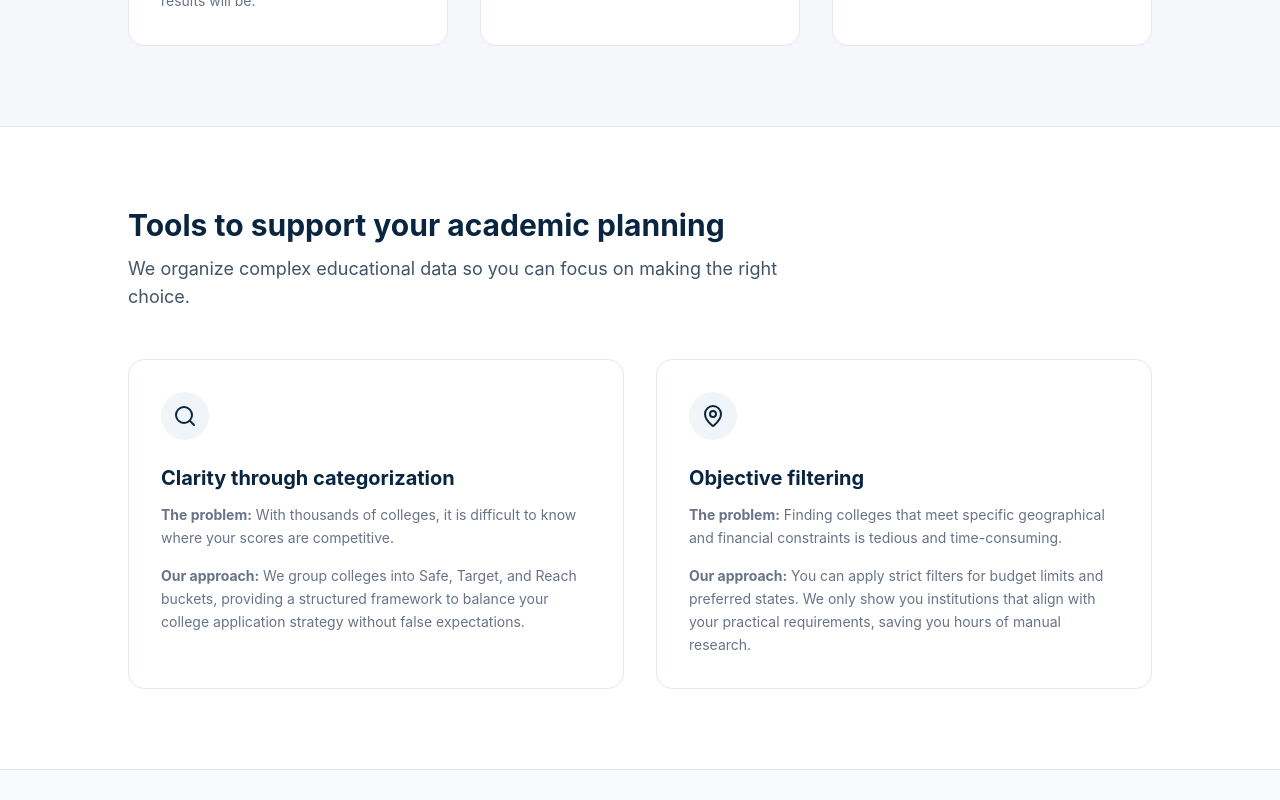
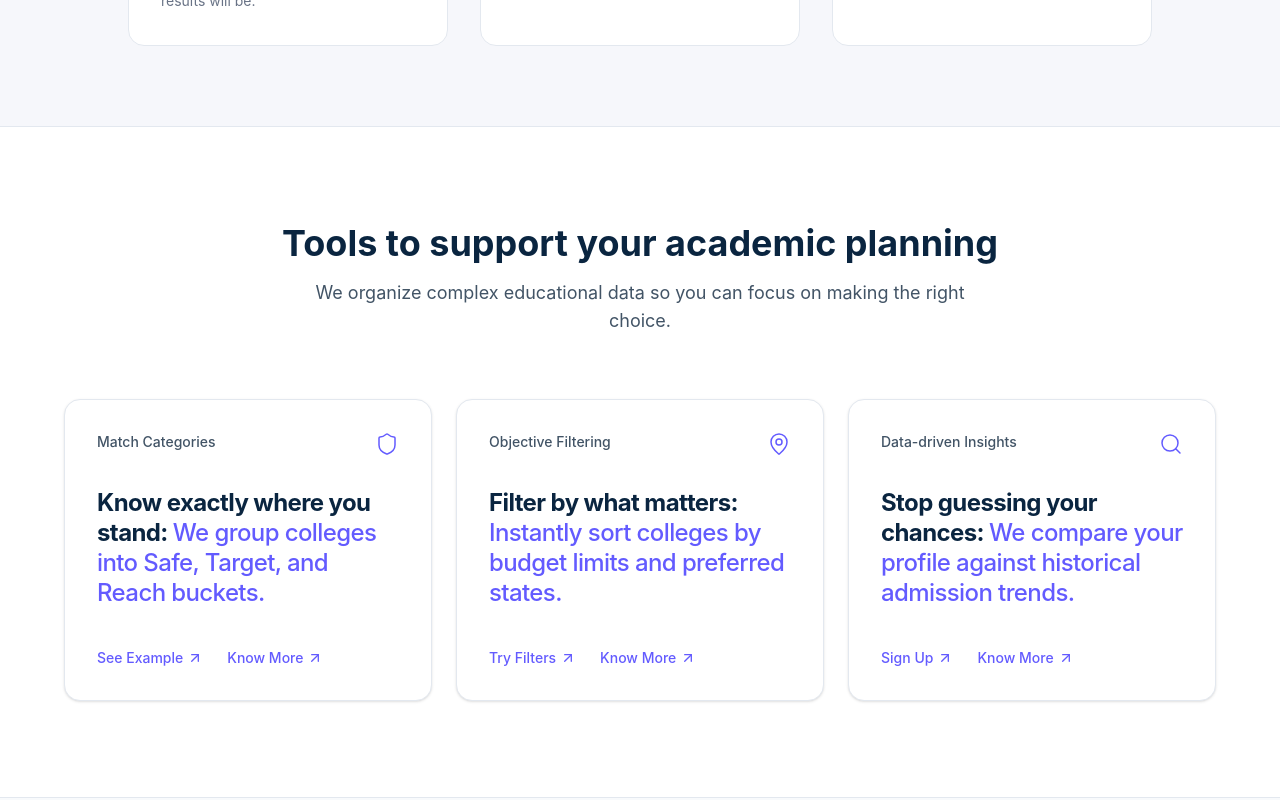
Before and after one commit to Aryan-del-07/studzens, a React (Vite) app in the folder frontend/: page / in a window 1280 px wide. Shown: the part 1300-2100 px from the top of the page. Built offline with nearby package versions, Linux system fonts and the light colour scheme.

Commit message:
feat: redesign features section into 3-column Razorpay style cards

```diff
--- a/frontend/src/pages/LandingPage.tsx
+++ b/frontend/src/pages/LandingPage.tsx
@@ -141,42 +141,73 @@ export default function LandingPage() {
       {/* ============================
           FEATURES (Why Studzens)
           ============================ */}
-      <section className="py-20 px-6">
-        <div className="max-w-5xl mx-auto">
-          <div className="mb-12">
-            <h2 className="text-3xl font-bold text-[#0A2540] mb-3">
+      <section className="py-24 px-6">
+        <div className="max-w-6xl mx-auto">
+          <div className="mb-16 text-center">
+            <h2 className="text-4xl font-bold text-[#0A2540] mb-4">
               Tools to support your academic planning
             </h2>
-            <p className="text-[#425466] text-lg max-w-2xl">
+            <p className="text-[#425466] text-lg max-w-2xl mx-auto">
               We organize complex educational data so you can focus on making the right choice.
             </p>
           </div>
 
-          <div className="grid md:grid-cols-2 gap-8">
-            <div className="bg-white p-8 rounded-2xl border border-[#E3E8EF]">
-              <div className="w-12 h-12 bg-slate-100 rounded-xl flex items-center justify-center mb-6">
-                <Search size={24} className="text-[#0A2540]" />
+          <div className="grid md:grid-cols-3 gap-6">
+            {/* Card 1 */}
+            <div className="bg-white p-8 rounded-2xl border border-[#E3E8EF] flex flex-col shadow-sm hover:shadow-md transition-shadow">
+              <div className="flex justify-between items-start mb-8">
+                <div className="text-sm font-medium text-[#425466]">Match Categories</div>
+                <Shield size={24} strokeWidth={1.5} className="text-[#635BFF]" />
               </div>
-              <h3 className="text-xl font-bold text-[#0A2540] mb-3">Clarity through categorization</h3>
-              <p className="text-[#697386] text-sm leading-relaxed mb-4">
-                <strong>The problem:</strong> With thousands of colleges, it is difficult to know where your scores are competitive.
-              </p>
-              <p className="text-[#697386] text-sm leading-relaxed">
-                <strong>Our approach:</strong> We group colleges into Safe, Target, and Reach buckets, providing a structured framework to balance your college application strategy without false expectations.
-              </p>
+              <h3 className="text-2xl font-bold text-[#0A2540] leading-tight mb-10 tracking-tight">
+                Know exactly where you stand: <span className="text-[#635BFF] font-medium">We group colleges into Safe, Target, and Reach buckets.</span>
+              </h3>
+              <div className="mt-auto flex items-center gap-6 text-sm font-medium text-[#635BFF]">
+                <Link to="/search" className="flex items-center gap-1 hover:text-[#4F47E5]">
+                  See Example <ArrowRight size={16} className="-rotate-45" />
+                </Link>
+                <Link to="/search" className="flex items-center gap-1 hover:text-[#4F47E5]">
+                  Know More <ArrowRight size={16} className="-rotate-45" />
+                </Link>
+              </div>
             </div>
 
-            <div className="bg-white p-8 rounded-2xl border border-[#E3E8EF]">
-              <div className="w-12 h-12 bg-slate-100 rounded-xl flex items-center justify-center mb-6">
-                <MapPin size={24} className="text-[#0A2540]" />
+            {/* Card 2 */}
+            <div className="bg-white p-8 rounded-2xl border border-[#E3E8EF] flex flex-col shadow-sm hover:shadow-md transition-shadow">
+              <div className="flex justify-between items-start mb-8">
+                <div className="text-sm font-medium text-[#425466]">Objective Filtering</div>
+                <MapPin size={24} strokeWidth={1.5} className="text-[#635BFF]" />
               </div>
-              <h3 className="text-xl font-bold text-[#0A2540] mb-3">Objective filtering</h3>
-              <p className="text-[#697386] text-sm leading-relaxed mb-4">
-                <strong>The problem:</strong> Finding colleges that meet specific geographical and financial constraints is tedious and time-consuming.
-              </p>
-              <p className="text-[#697386] text-sm leading-relaxed">
-                <strong>Our approach:</strong> You can apply strict filters for budget limits and preferred states. We only show you institutions that align with your practical requirements, saving you hours of manual research.
-              </p>
+              <h3 className="text-2xl font-bold text-[#0A2540] leading-tight mb-10 tracking-tight">
+                Filter by what matters: <span className="text-[#635BFF] font-medium">Instantly sort colleges by budget limits and preferred states.</span>
+              </h3>
+              <div className="mt-auto flex items-center gap-6 text-sm font-medium text-[#635BFF]">
+                <Link to="/search" className="flex items-center gap-1 hover:text-[#4F47E5]">
+                  Try Filters <ArrowRight size={16} className="-rotate-45" />
+                </Link>
+                <Link to="/search" className="flex items-center gap-1 hover:text-[#4F47E5]">
+                  Know More <ArrowRight size={16} className="-rotate-45" />
+                </Link>
+              </div>
+            </div>
+
+            {/* Card 3 */}
+            <div className="bg-white p-8 rounded-2xl border border-[#E3E8EF] flex flex-col shadow-sm hover:shadow-md transition-shadow">
+              <div className="flex justify-between items-start mb-8">
+                <div className="text-sm font-medium text-[#425466]">Data-driven Insights</div>
+                <Search size={24} strokeWidth={1.5} className="text-[#635BFF]" />
+              </div>
+              <h3 className="text-2xl font-bold text-[#0A2540] leading-tight mb-10 tracking-tight">
+                Stop guessing your chances: <span className="text-[#635BFF] font-medium">We compare your profile against historical admission trends.</span>
+              </h3>
+              <div className="mt-auto flex items-center gap-6 text-sm font-medium text-[#635BFF]">
+                <button onClick={handleCTA} className="flex items-center gap-1 hover:text-[#4F47E5] cursor-pointer">
+                  Sign Up <ArrowRight size={16} className="-rotate-45" />
+                </button>
+                <button onClick={handleCTA} className="flex items-center gap-1 hover:text-[#4F47E5] cursor-pointer">
+                  Know More <ArrowRight size={16} className="-rotate-45" />
+                </button>
+              </div>
             </div>
           </div>
         </div>
```
